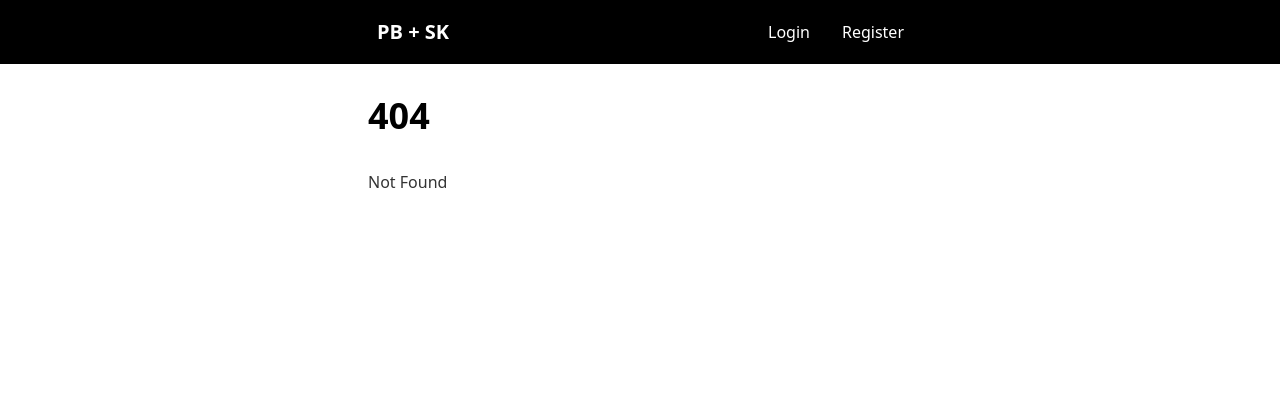
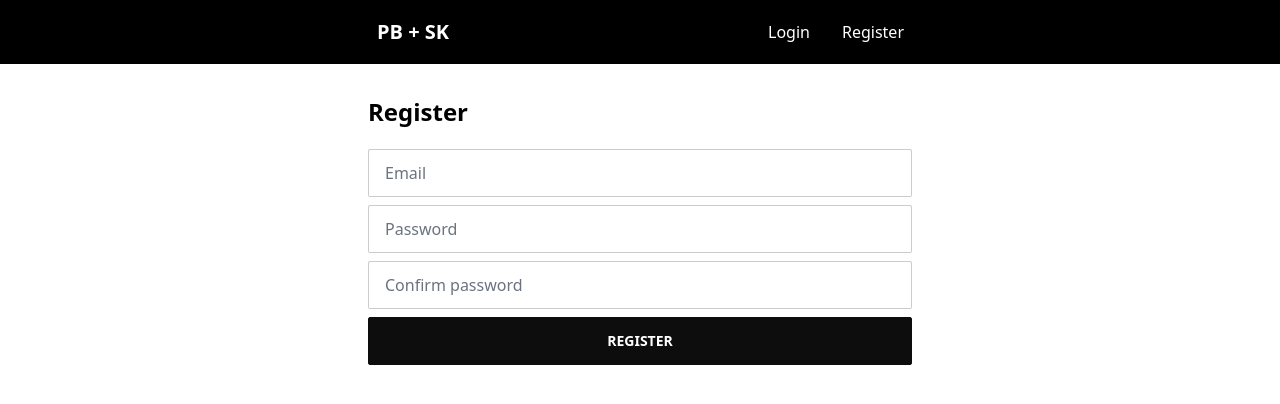
Before and after one commit to awebfactory/pocketbase-sveltekit-auth, a SvelteKit app: page /register in a window 1280 px wide. Before the commit this address had no page. Shown: the top 404 px of the page. Built offline with nearby package versions, Linux system fonts and the light colour scheme.

Commit message:
build(user registration page): scaffold

```diff
--- /dev/null
+++ b/src/routes/register/+page.svelte
@@ -0,0 +1,14 @@
+<form method="POST" class="card">
+	<h1 class="text-2xl bm-8">Register</h1>
+	<div class="form-control gap-2 mb-4">
+		<input type="email" name="email" placeholder="Email" class="input input-bordered" />
+		<input type="password" name="password" placeholder="Password" class="input input-bordered" />
+		<input
+			type="password"
+			name="passwordConfirm"
+			placeholder="Confirm password"
+			class="input input-bordered"
+		/>
+		<button class="btn btn-primary">Register</button>
+	</div>
+</form>
```
